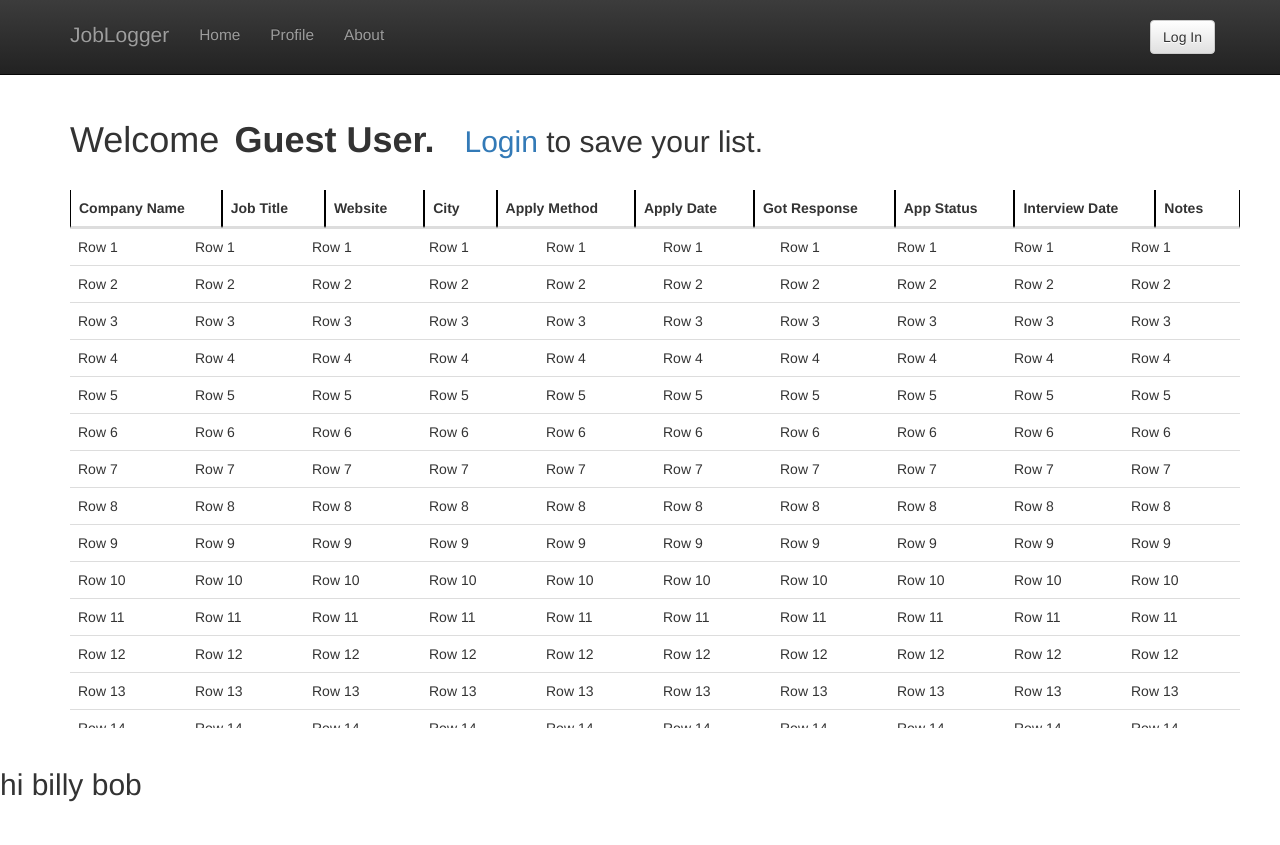
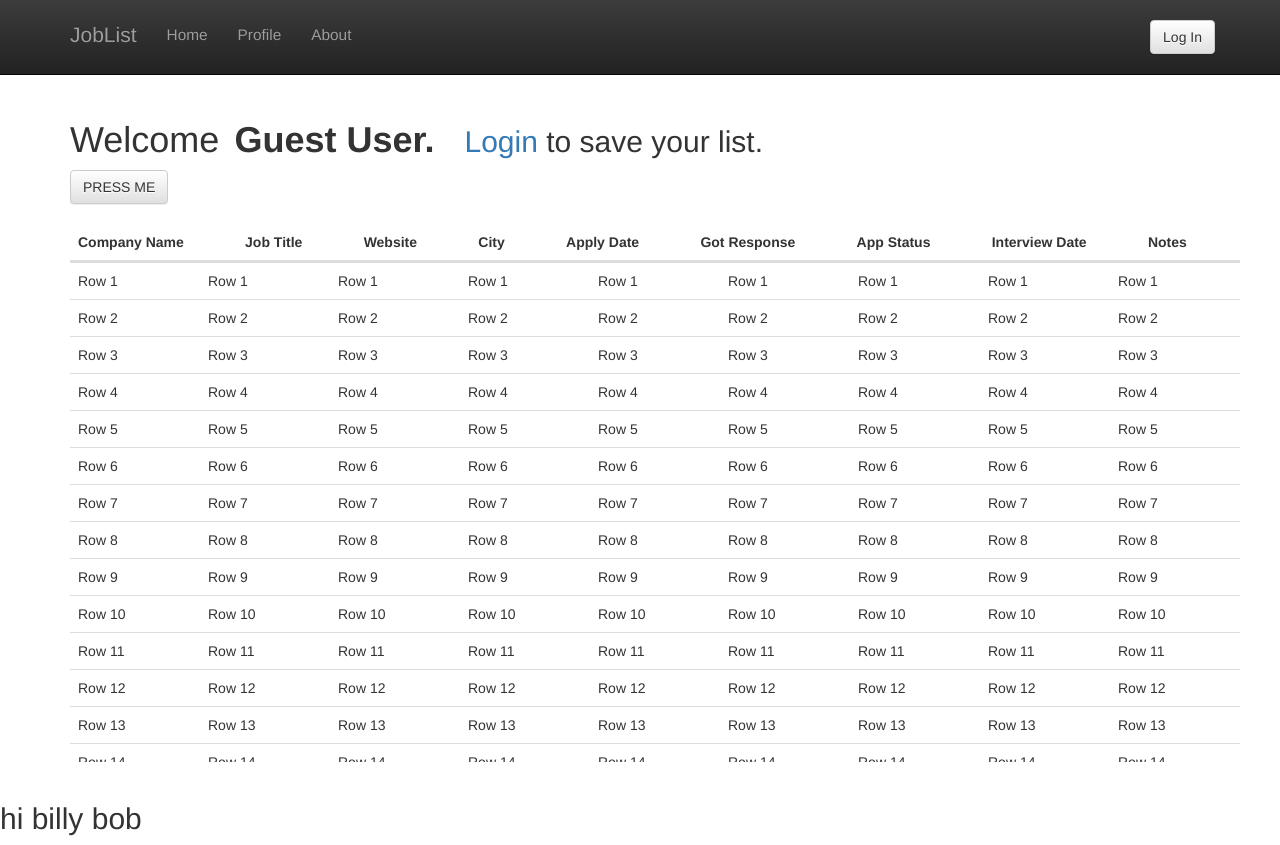
Before and after one commit to dtchiong/JobList, a React (Create React App) app in the folder client/: page /test in a window 1280 px wide. Before the commit the page ends 811 px from the top, so only its background shows below. Built offline with nearby package versions, Linux system fonts and the light colour scheme; what auth0-js would draw is missing.

Commit message:
removed 1 table column. Before refactoring program data flow

```diff
--- a/client/src/App.js
+++ b/client/src/App.js
@@ -1,10 +1,8 @@
 import React, { Component } from "react";
 import { Grid, Row, Column } from "react-bootstrap";
-import Requests from "./Requests";
 import HeaderBar from "./HeaderBar/HeaderBar";
 import WelcomePanel from "./Components/WelcomePanel/WelcomePanel";
 import Table from "./Components/Table/Table";
-import SaveEntryButton from "./InsertEntry/SaveEntryButton";
 import "./app.css";
 
 class App extends Component {
--- a/client/src/Components/Table/Table.js
+++ b/client/src/Components/Table/Table.js
@@ -1,6 +1,8 @@
 import React, { Component } from "react";
+import {Button} from "react-bootstrap";
 import { Table } from "react-bootstrap";
 import "./table.css";
+import history from "../../history";
 
 class myTable extends Component {
   columns = [
@@ -8,7 +10,6 @@ class myTable extends Component {
     "Job Title",
     "Website",
     "City",
-    "Apply Method",
     "Apply Date",
     "Got Response",
     "App Status",
@@ -29,16 +30,24 @@ class myTable extends Component {
     return table;
   };
 
+  changePage = () => {
+    history.replace("/home");
+  }
+
   render() {
     const colHeaders = this.columns.map(col => <th>{col}</th>);
 
     return (
-        <Table className="table table-fixed" responsive style={{ marginTop: "20px" }}>
+        <div>
+          <Button onClick={this.changePage}>PRESS ME</Button>
+          <Table className="table table-fixed" responsive style={{ marginTop: "20px" }}>
           <thead>
             <tr>{colHeaders}</tr>
           </thead>
           <tbody>{this.rows(30)}</tbody>
         </Table>
+        </div>
+
     );
   }
 }
--- a/client/src/Components/Table/table.css
+++ b/client/src/Components/Table/table.css
@@ -39,5 +39,4 @@
   .table thead th {
     flex: 1 auto;
     display: block;
-    border: 1px solid #000;
   }
--- a/client/src/HeaderBar/HeaderBar.js
+++ b/client/src/HeaderBar/HeaderBar.js
@@ -25,7 +25,7 @@ class HeaderBar extends Component {
         <Navbar style={navBarStyle} inverse fixedTop>
           <Navbar.Header>
             <Navbar.Brand style={brandTextStyle} id="brand">
-              JobLogger
+              JobList
             </Navbar.Brand>
             <Navbar.Toggle />
           </Navbar.Header>
```
